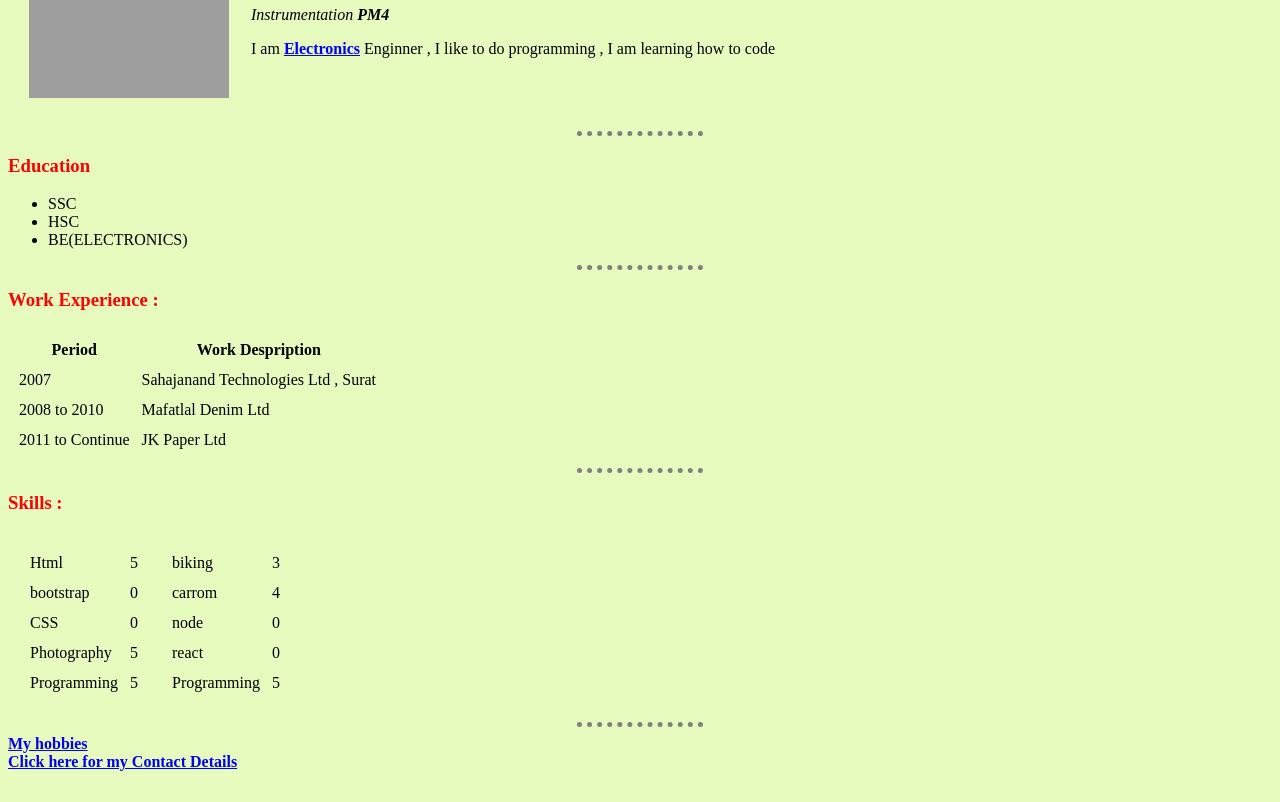
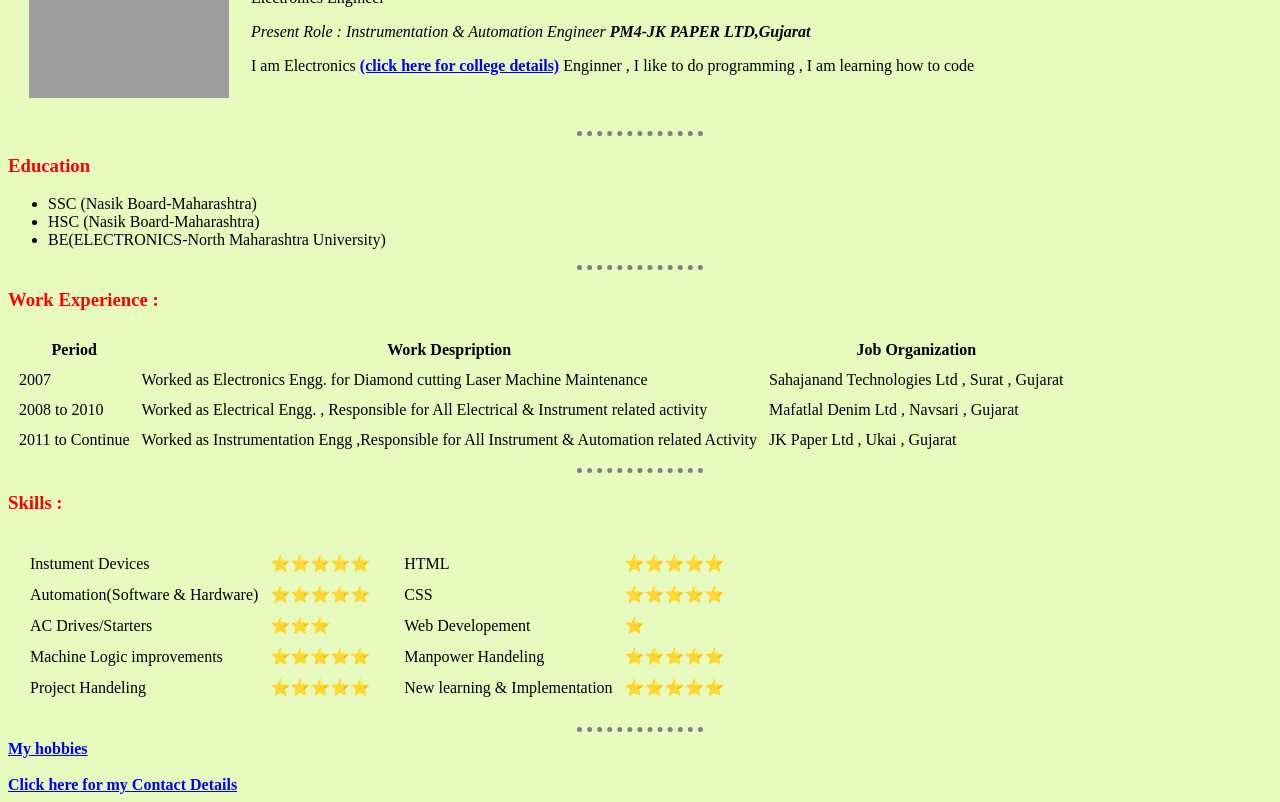
Before and after one commit to ShaileshPrajapat/cv, a plain HTML site: page index.html in a window 1280 px wide. Shown: the part 131-933 px from the top of the page. Before the commit the page ends 910 px from the top, so only its background shows below. Drawn offline with Linux system fonts and the light colour scheme; grey boxes are pictures that could not be loaded.

Commit message:
Add files via upload
Modification

```diff
--- a/css/style.css
+++ b/css/style.css
@@ -16,3 +16,6 @@ h1{
 h3{
   color:red;
 }
+img:hover{
+  background-color: yellow;
+}
--- a/index.html
+++ b/index.html
@@ -13,16 +13,17 @@
     <tr>
       <td>  <img src="Images\Shailesh.png" alt="My image" width="200" height="200"></td>
       <td>  <h1>Shailesh Prajapat</h1>
-        <p><em>Instrumentation <strong>PM4</strong></em></p>
-        <p>I am <strong><a href="https://ssvpsengg.ac.in/">Electronics</a> </strong>Enginner , I like to do programming , I am learning how to code</p></td>
+        <p>Electronics Engineer</p>
+        <p><em>Present Role : Instrumentation & Automation Engineer <strong>PM4-JK PAPER LTD,Gujarat</strong></em></p>
+        <p>I am Electronics <strong><a href="https://ssvpsengg.ac.in/">(click here for college details)</a> </strong>Enginner , I like to do programming , I am learning how to code</p></td>
     </tr>
   </table>
   <hr>
   <h3>Education</h3>
   <ul>
-  <li>SSC</li>
-  <li>HSC</li>
-  <li>BE(ELECTRONICS)</li>
+  <li>SSC (Nasik Board-Maharashtra)</li>
+  <li>HSC (Nasik Board-Maharashtra)</li>
+  <li>BE(ELECTRONICS-North Maharashtra University)</li>
   </ul>
   <hr>
   <h3>Work Experience :</h3>
@@ -31,20 +32,24 @@
       <tr>
         <th>Period</th>
         <th>Work Despription</th>
+        <th>Job Organization</th>
       </tr>
     </thead>
     <tbody>
       <tr>
         <td>2007</td>
-        <td>Sahajanand Technologies Ltd , Surat </td>
+        <td>Worked as Electronics Engg. for Diamond cutting Laser Machine Maintenance</td>
+        <td>Sahajanand Technologies Ltd , Surat , Gujarat </td>
       </tr>
       <tr>
         <td>2008 to 2010</td>
-        <td>Mafatlal Denim Ltd</td>
+        <td>Worked as Electrical Engg. ,  Responsible for All Electrical & Instrument related activity</td>
+        <td>Mafatlal Denim Ltd , Navsari , Gujarat</td>
       </tr>
       <tr>
         <td>2011 to Continue</td>
-        <td>JK Paper Ltd</td>
+        <td>Worked as Instrumentation Engg ,Responsible for All Instrument & Automation related Activity</td>
+        <td>JK Paper Ltd , Ukai , Gujarat </td>
       </tr>
   </tbody>
     <tfoot>
@@ -60,24 +65,24 @@
     <td>
       <table cellspacing="10">
         <tr>
-          <td>Html </td>
-          <td> 5 </td>
+          <td>Instument Devices </td>
+          <td>⭐⭐⭐⭐⭐ </td>
         </tr>
         <tr>
-          <td>bootstrap</td>
-          <td>0</td>
+          <td>Automation(Software & Hardware)</td>
+          <td>⭐⭐⭐⭐⭐</td>
         </tr>
         <tr>
-          <td>CSS</td>
-          <td> 0 </td>
+          <td>AC Drives/Starters</td>
+          <td>⭐⭐⭐ </td>
         </tr>
         <tr>
-          <td>Photography</td>
-          <td> 5 </td>
+          <td>Machine Logic improvements</td>
+          <td>⭐⭐⭐⭐⭐ </td>
         </tr>
         <tr>
-          <td>Programming</td>
-          <td> 5 </td>
+          <td>Project Handeling</td>
+          <td>⭐⭐⭐⭐⭐ </td>
         </tr>
 
       </table>
@@ -85,24 +90,24 @@
     <td>
       <table cellspacing="10">
         <tr>
-          <td>biking </td>
-          <td> 3 </td>
+          <td>HTML </td>
+          <td>⭐⭐⭐⭐⭐ </td>
         </tr>
         <tr>
-          <td>carrom</td>
-          <td>4</td>
+          <td>CSS</td>
+          <td>⭐⭐⭐⭐⭐</td>
         </tr>
         <tr>
-          <td>node</td>
-          <td> 0 </td>
+          <td>Web Developement</td>
+          <td>⭐ </td>
         </tr>
         <tr>
-          <td>react</td>
-          <td> 0 </td>
+          <td>Manpower Handeling</td>
+          <td>⭐⭐⭐⭐⭐ </td>
         </tr>
         <tr>
-          <td>Programming</td>
-          <td> 5 </td>
+          <td>New learning & Implementation</td>
+          <td>⭐⭐⭐⭐⭐ </td>
         </tr>
 
       </table>
@@ -111,8 +116,10 @@
 </table>
 
 <hr>
-  <strong><a href="hobbies.html">My hobbies</a></strong>
-<br><strong><a href="contact.html">Click here for my Contact Details</a></strong>
+  <strong><a href="Hobbies.html">My hobbies</a></strong>
+  <br>
+  <br>
+  <strong><a href="Contact.html">Click here for my Contact Details</a></strong>
 
 </body>
 
```
